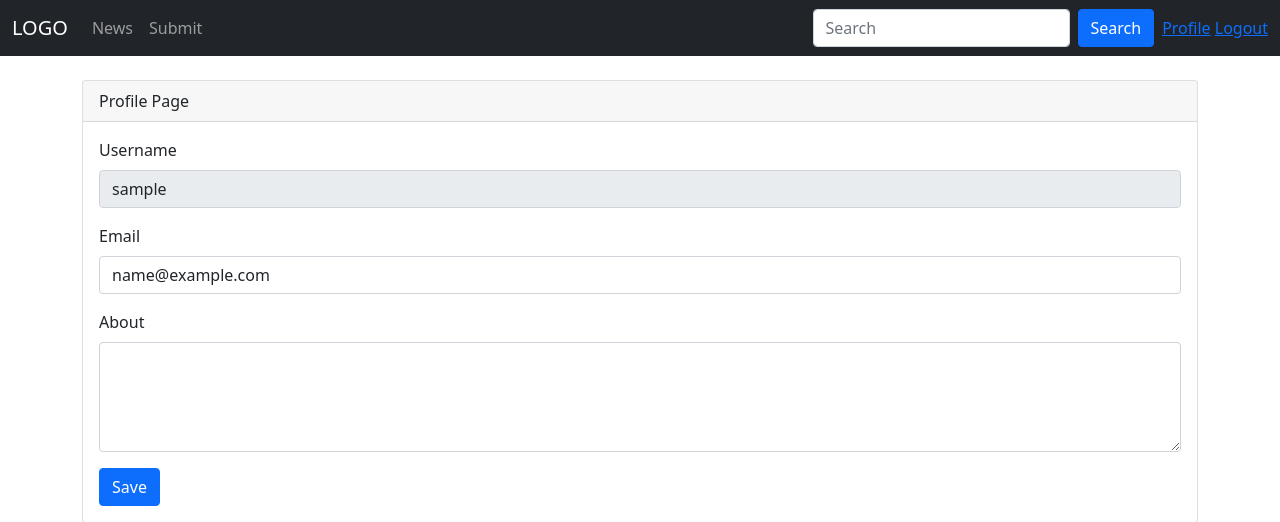
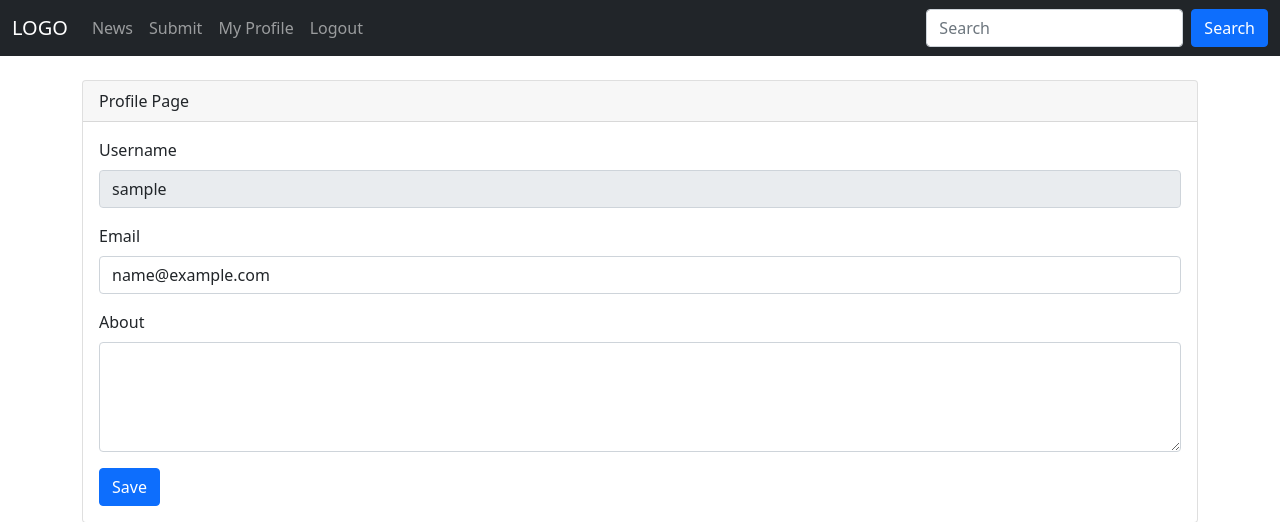
Before and after one commit to balazsmatepetro/django-hacker-news-clone, a Django app: page /account/ in a window 1280 px wide. Shown: the top 522 px of the page. Run offline with Django 3.2, Linux system fonts and the light colour scheme; the visitor is signed in with stand-in values (Sample User, id 1).

Commit message:
refactor(site): move account links next to the app links

```diff
--- a/my_site/news/templates/news/partial/layout.html
+++ b/my_site/news/templates/news/partial/layout.html
@@ -41,6 +41,20 @@
                         <li class="nav-item">
                             <a class="nav-link" href="{% url 'news:create' %}">Submit</a>
                         </li>
+
+                        {% if user.is_authenticated %}
+                            <li class="nav-item">
+                                <a class="nav-link" href="{% url 'accounts:index' %}">My Profile</a>
+                            </li>
+
+                            <li class="nav-item">
+                                <a class="nav-link" href="{% url 'accounts:logout' %}">Logout</a>
+                            </li>
+                        {% else %}
+                            <li class="nav-item">
+                                <a class="nav-link" href="{% url 'accounts:login' %}">Login</a>
+                            </li>
+                        {% endif %}
                     </ul>
 
                     <form action="{% url 'news:index' %}" method="GET" class="d-flex">
@@ -53,15 +67,6 @@
 
                         <button class="btn btn-primary">Search</button>
                     </form>
-
-                    <div class="ms-2">
-                        {% if user.is_authenticated %}
-                            <a href="{% url 'accounts:index' %}">Profile</a>
-                            <a href="{% url 'accounts:logout' %}">Logout</a>
-                        {% else %}
-                            <a href="{% url 'accounts:login' %}">Login</a>
-                        {% endif %}
-                    </div>
                 </div>
             </div>
         </nav>
```
